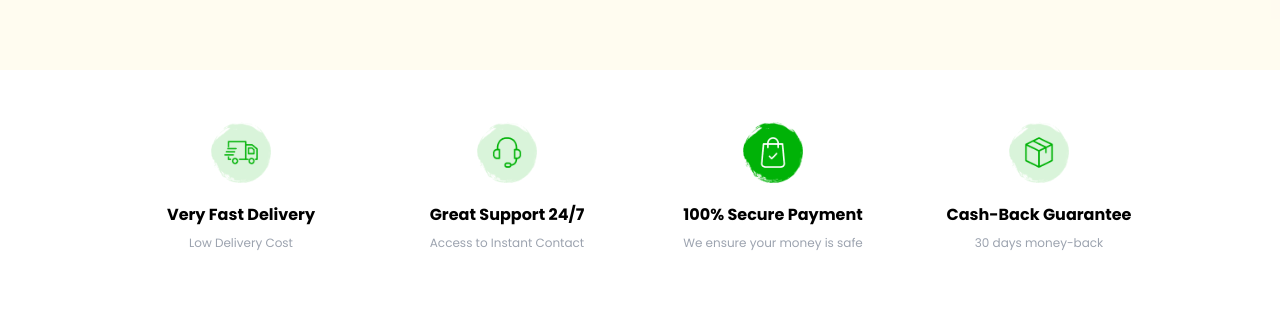
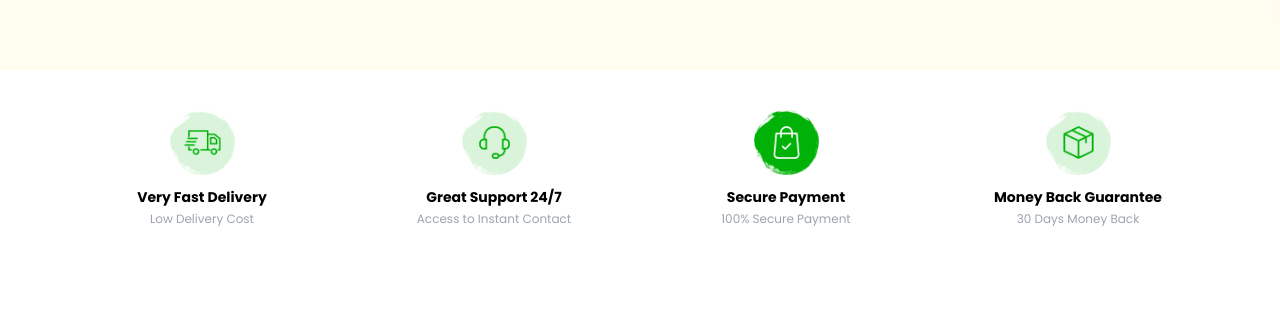
Before and after one commit to emmanuelcobbinah007/freshfieldsfrontendv2.o, a Next.js app: page / in a window 1280 px wide. Shown: the part 490-799 px from the top of the page. Built offline with nearby package versions, Linux system fonts and the light colour scheme.

Commit message:
Trust res

```diff
--- a/src/app/components/Trust.tsx
+++ b/src/app/components/Trust.tsx
@@ -1,4 +1,3 @@
-import React from 'react'
 import container from '../../assets/images/trust/Container.png'
 import customerSupport from '../../assets/images/trust/CustomerSupport.png'
 import securePayment from '../../assets/images/trust/SecurePayment.png'
@@ -7,27 +6,27 @@ import { StaticImageData } from 'next/image'
 
 const Trust = () => {
   return (
-    <div className='w-[80%] mx-auto'>
-        <div className='grid grid-cols-4 gap-10 py-10'>
-            <div className='flex flex-col items-center p-3'>
-                <img src={(container as StaticImageData).src} className='w-[30%]' alt='quality' />
-                <h1 className='text-md font-bold mt-5'>Very Fast Delivery</h1>
-                <p className='text-xs text-gray-400 text-center mt-2'>Low Delivery Cost</p>
+    <div className='w-[90%] mx-auto'>
+        <div className='grid grid-cols-2 md:grid-cols-4 gap-4 py-8'>
+            <div className='flex flex-col items-center p-2'>
+                <img src={(container as StaticImageData).src} className='w-[40%] md:w-[25%]' alt='quality' />
+                <h1 className='text-xs md:text-sm font-bold mt-3'>Very Fast Delivery</h1>
+                <p className='text-xs text-gray-400 text-center mt-1'>Low Delivery Cost</p>
             </div>
-            <div className='flex flex-col items-center p-3'>
-                <img src={(customerSupport as StaticImageData).src} className='w-[30%]' alt='organic' />
-                <h1 className='text-md font-bold mt-5'>Great Support 24/7</h1>
-                <p className='text-xs text-gray-400 text-center mt-2'>Access to Instant Contact</p>
+            <div className='flex flex-col items-center p-2'>
+                <img src={(customerSupport as StaticImageData).src} className='w-[40%] md:w-[25%]' alt='organic' />
+                <h1 className='text-xs md:text-sm font-bold mt-3'>Great Support 24/7</h1>
+                <p className='text-xs text-gray-400 text-center mt-1'>Access to Instant Contact</p>
             </div>
-            <div className='flex flex-col items-center p-3'>
-                <img src={(securePayment as StaticImageData).src} className='w-[30%]' alt='eco-friendly' />
-                <h1 className='text-md font-bold mt-5'>100% Secure Payment</h1>
-                <p className='text-xs text-gray-400 text-center mt-2'>We ensure your money is safe</p>
+            <div className='flex flex-col items-center p-2'>
+                <img src={(securePayment as StaticImageData).src} className='w-[40%] md:w-[25%]' alt='eco-friendly' />
+                <h1 className='text-xs md:text-sm font-bold mt-3'>Secure Payment</h1>
+                <p className='text-xs text-gray-400 text-center mt-1'>100% Secure Payment</p>
             </div>
-            <div className='flex flex-col items-center p-3'>
-                <img src={(moneyBack as StaticImageData).src} className='w-[30%]' alt='eco-friendly' />
-                <h1 className='text-md font-bold mt-5'>Cash-Back Guarantee</h1>
-                <p className='text-xs text-gray-400 text-center mt-2'>30 days money-back</p>
+            <div className='flex flex-col items-center p-2'>
+                <img src={(moneyBack as StaticImageData).src} className='w-[40%] md:w-[25%]' alt='money-back' />
+                <h1 className='text-xs md:text-sm font-bold mt-3'>Money Back Guarantee</h1>
+                <p className='text-xs text-gray-400 text-center mt-1'>30 Days Money Back</p>
             </div>
         </div>
     </div>
```
